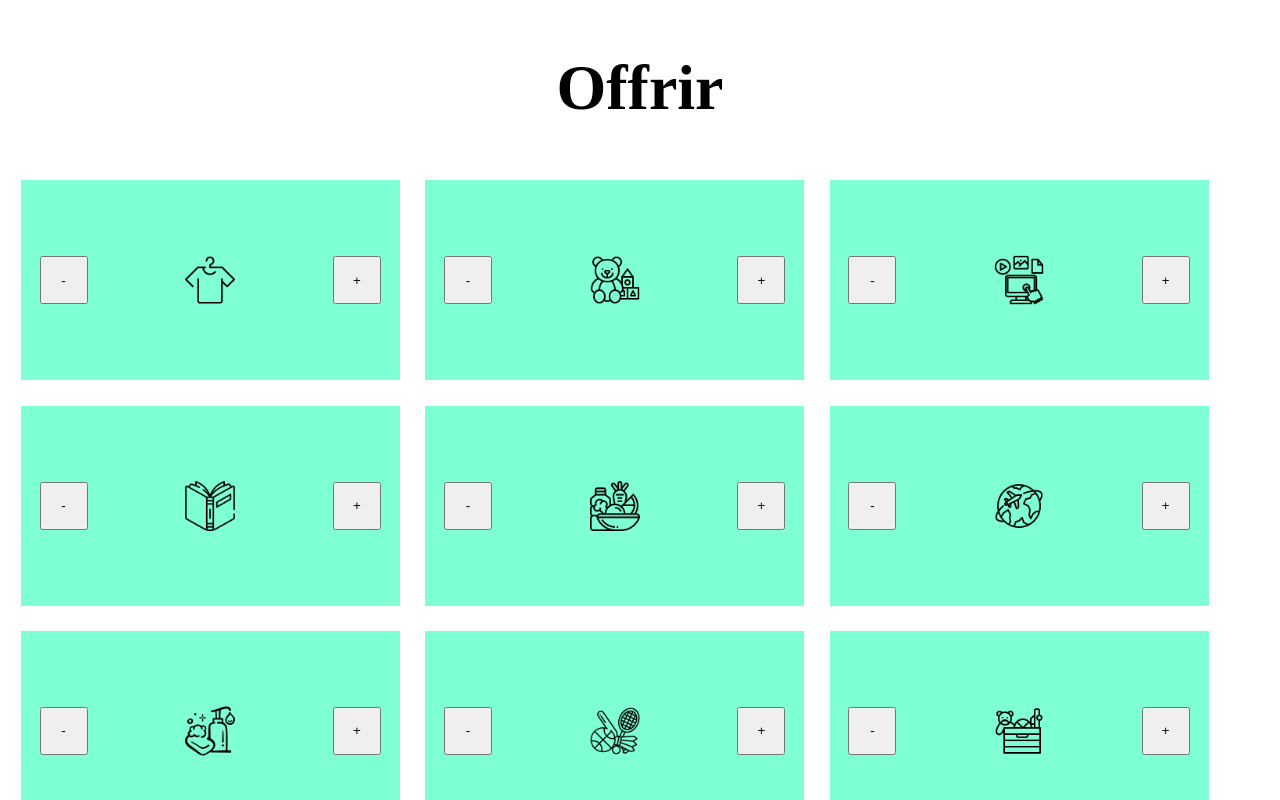
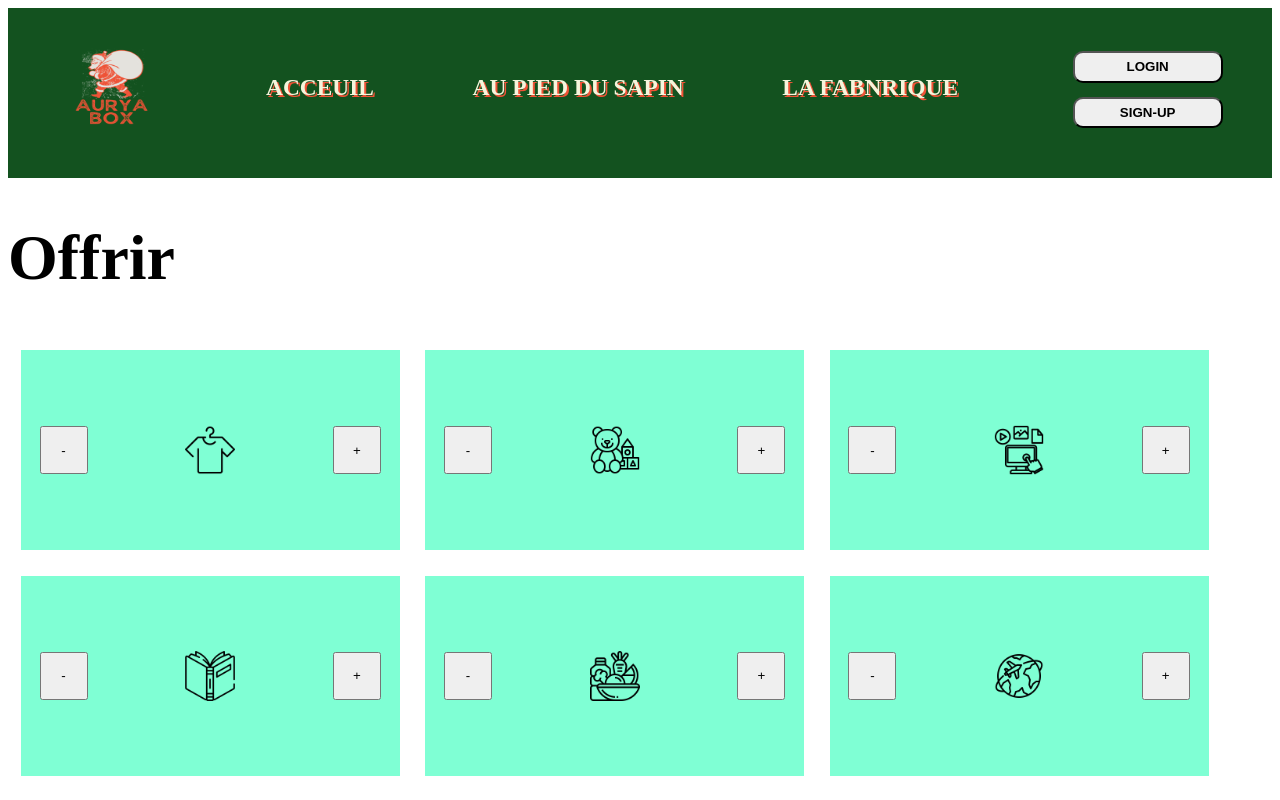
Before and after one commit to alexweb-dev/Hackaton-AuryaBox, a React (Vite) app in the folder AuryaBox/: page /Offrir in a window 1280 px wide. Shown: the top 800 px of the page. Built offline with nearby package versions, Linux system fonts and the light colour scheme.

Commit message:
before merge adjust and pull AlexAmazingWork

```diff
--- a/AuryaBox/src/Components/NavBar.jsx
+++ b/AuryaBox/src/Components/NavBar.jsx
@@ -1,17 +1,24 @@
-import '../Components/navbar.css'
+import { useNavigate } from "react-router-dom";
+import "../Components/navbar.css";
 
 function NavBar() {
+  const navigate = useNavigate();
   return (
-    <nav className='first'>
-      <img id="logo" src="src\Pictures\AUrya (2).png" alt="" />
-      <div id='navbar'>
-      <h3>ACCEUIL</h3>
-      <h3>OFFRIR</h3>
-      <h3>RECEVOIR</h3>
-      <div className='button'>
-      <button id='button1'>LOGIN</button>
-      <button id='button2'>SIGN-UP</button>
-      </div>
+    <nav className="first">
+      <img
+        id="logo"
+        src="src\Pictures\AUrya (2).png"
+        alt=""
+        onClick={() => navigate("/")}
+      />
+      <div id="navbar">
+        <h3 onClick={() => navigate("/")}>ACCEUIL</h3>
+        <h3 onClick={() => navigate("/Offrir")}>AU PIED DU SAPIN</h3>
+        <h3 onClick={() => navigate("/Receveur")}>LA FABNRIQUE</h3>
+        <div className="button">
+          <button id="button1">LOGIN</button>
+          <button id="button2">SIGN-UP</button>
+        </div>
       </div>
     </nav>
   );
--- a/AuryaBox/src/Components/navbar.css
+++ b/AuryaBox/src/Components/navbar.css
@@ -19,7 +19,7 @@ nav.first {
   width: 100%;
   text-align: center;
   color: beige;
-  text-shadow: 2px 2px #ef5236 ;
+  text-shadow: 2px 2px #ef5236;
   font-size: 20px;
   margin-top: 43px;
 }
@@ -34,17 +34,17 @@ div.button {
 
 #button1 {
   border-radius: 10px;
-  height: 35px;
-  width: 104px;
-  color: #ef5236;
+  height: 65px;
+  width: 150px;
+  color: black;
   font-weight: bold;
   margin-bottom: 14px;
 }
 
 #button2 {
   border-radius: 10px;
-  height: 35px;
-  width: 104px;
-  color: #ef5236;
+  height: 65px;
+  width: 150px;
+  color: black;
   font-weight: bold;
 }
--- a/AuryaBox/src/Pages/Home.jsx
+++ b/AuryaBox/src/Pages/Home.jsx
@@ -10,7 +10,28 @@ function Home() {
       <NavBar />
       <section className="styleHome">
         <div className="itemColonne">
-          <div className="inputListeNoel1 inputListNoel">
+          <div className="inputListeNoel2">
+            <p className="Textecss">
+              Recevoir : <br></br>
+              <br></br> C'est Noel laissez vous guidez par le hasard qui fera
+              bien les choses, trouvez la boite qui vous plais cliquez dessus
+              vous recevrez une notificartion pour la reception en point relais,
+              click&collect, ou même dans votre association préferez retirez
+              votre boite magic et profitez-en sans modération.
+            </p>
+          </div>
+          <div id="bouttonLaFabrique">
+            <button
+              className="bouttonHome"
+              type="button"
+              onClick={() => navigate("/Receveur")}
+            >
+              Au pied du sapin
+            </button>
+          </div>
+        </div>
+        <div className="itemColonne">
+          <div className="inputListeNoel1">
             <p className="Textecss">
               Offrir : <br></br>
               <br></br>Remplir une boite type boite a chaussures 5 objets max
@@ -27,27 +48,6 @@ function Home() {
             <button
               className="bouttonHome"
               type="button"
-              onClick={() => navigate("/Receveur")}
-            >
-              Les cadeaux
-            </button>
-          </div>
-        </div>
-        <div className="itemColonne">
-          <div className="inputListeNoel2 inputListNoel">
-            <p className="Textecss">
-              Recevoir : <br></br>
-              <br></br> C'est Noel laissez vous guidez par le hasard qui fera
-              bien les choses, trouvez la boite qui vous plais cliquez dessus
-              vous recevrez une notificartion pour la reception en point relais,
-              click&collect, ou même dans votre association préferez retirez
-              votre boite magic et profitez-en sans modération.
-            </p>
-          </div>
-          <div id="bouttonLaFabrique">
-            <button
-              className="bouttonHome"
-              type="button"
               onClick={() => navigate("/Offrir")}
             >
               La Fabrique
--- a/AuryaBox/src/Pages/Offrir.css
+++ b/AuryaBox/src/Pages/Offrir.css
@@ -1,19 +1,20 @@
-.pageOffrirTitre{
+.pageOffrirTitre {
   font-size: 2rem;
   font-family: ChristmasStar;
 }
 
-.pageOffrirTitre{
+x.pageOffrirTitre {
   display: flex;
   justify-content: center;
+  align-items: center;
 }
-.allBoxes{
+.allBoxes {
   display: flex;
   flex-direction: row;
 
   flex-wrap: wrap;
 }
-.theme{
+.theme {
   display: flex;
   flex-direction: row;
   align-items: center;
@@ -23,13 +24,13 @@
   background-color: aquamarine;
   margin: 1%;
 }
-.theme button{
+.theme button {
   width: 3rem;
   height: 3rem;
-    margin-left: 5% ;
+  margin-left: 5%;
   margin-right: 5%;
 }
-.theme img{
+.theme img {
   width: 50px;
   height: 50px;
 }
--- a/AuryaBox/src/Pages/Offrir.jsx
+++ b/AuryaBox/src/Pages/Offrir.jsx
@@ -1,4 +1,6 @@
 import { useState } from "react";
+import NavBar from "../Components/NavBar";
+import Footer from "../Components/Footer";
 import Jouet from "../Pictures/jouets.png";
 import Multimedia from "../Pictures/multimedia-interactif.png";
 import Livre from "../Pictures/livre.png";
@@ -6,7 +8,7 @@ import Nourriture from "../Pictures/nourriture.png";
 import Voyage from "../Pictures/voyage.png";
 import Cosmétique from "../Pictures/savon.png";
 import Sport from "../Pictures/sports.png";
-import Vetement from "../Pictures/t-shirt.png"
+import Vetement from "../Pictures/t-shirt.png";
 import Divers from "../Pictures/divers.png";
 import "./Offrir.css";
 
@@ -43,6 +45,8 @@ function Offrir() {
   console.log(nbBoite);
 
   return (
+    <>
+      <NavBar />
       <div className="pageOffrir">
         <div className="pageOffrirTitre">
           <h1>Offrir</h1>
@@ -96,6 +100,9 @@ function Offrir() {
           </div>
         </div>
       </div>
+
+      <Footer />
+    </>
   );
 }
 export default Offrir;
```
Lines whose indentation alone changed are shown as unchanged.
